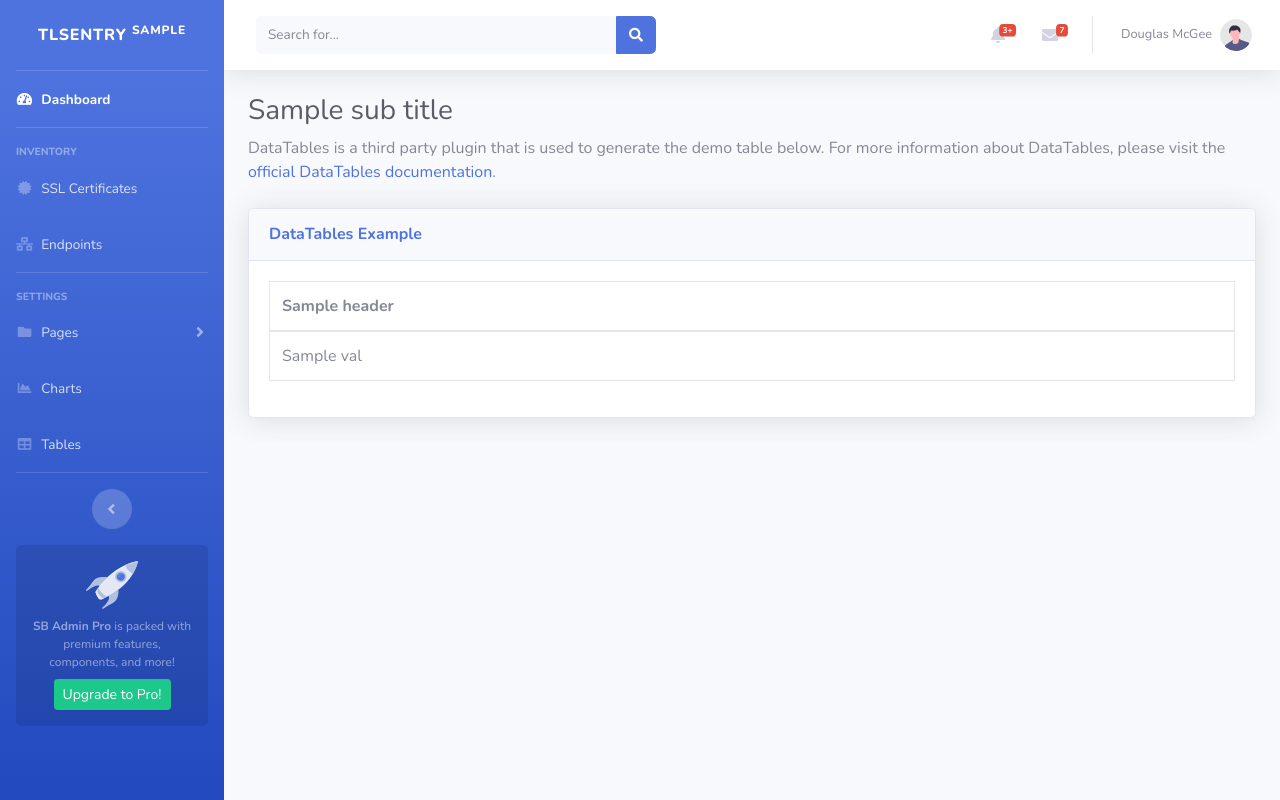
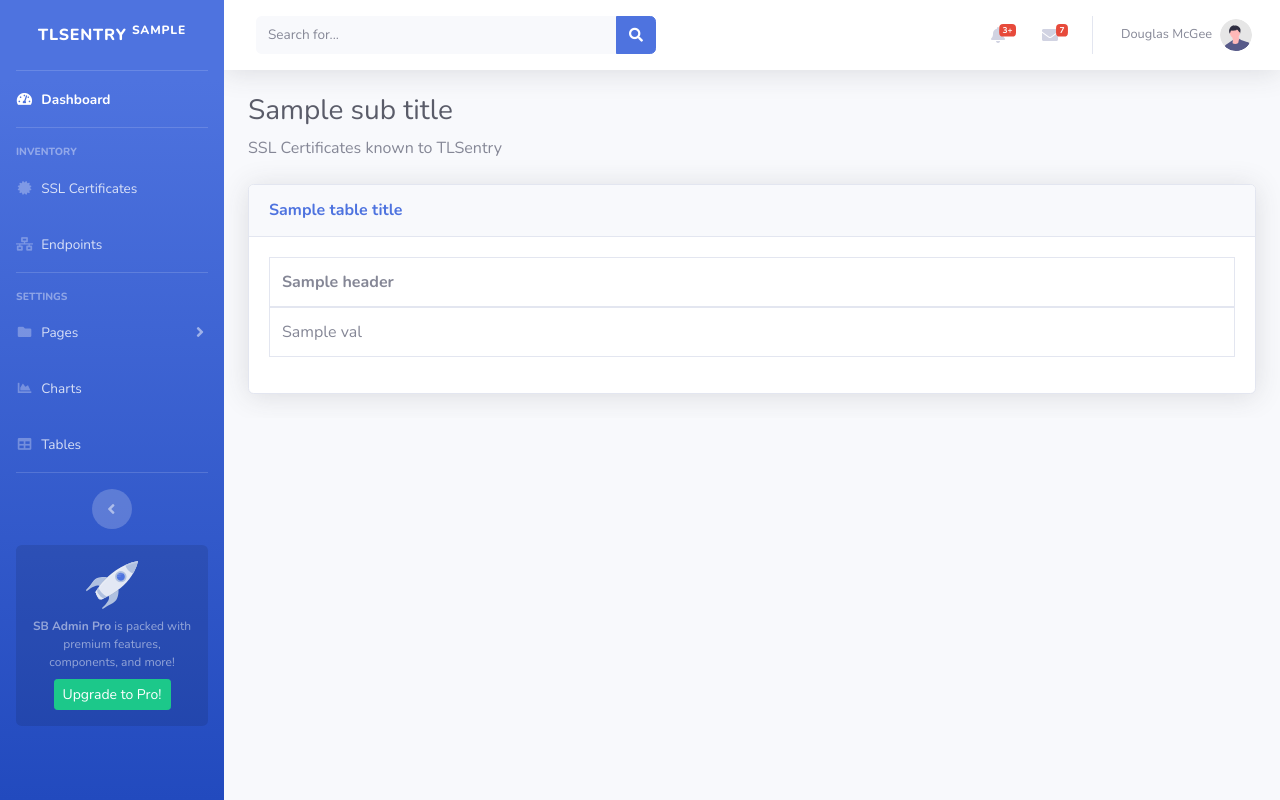
Before and after one commit to zachary-cs/TLSentry, a Flask app: template tlsentry/templates/certs_index.j2 in a window 1280 px wide. Run offline with Flask 2, Linux system fonts and the light colour scheme; the template is opened without the code that fills it: most values are stand-ins (such as "Sample title", 1, 10 or a date in 2020); some libraries are stand-ins or nearby versions.

Commit message:
Cert Page improvements - DataTable Init

```diff
--- a/tlsentry/certs.py
+++ b/tlsentry/certs.py
@@ -23,7 +23,8 @@ def index():
   return render_template(
                           'certs_index.j2',
                           pagedata=pagedata,
-                          sub_title= "Certificates",
+                          sub_title="Certificates",
+                          table_title="Discovered SSL Certificates",
                           headers=q_headers,
                           results=q_results
                         )
--- a/tlsentry/templates/certs_index.j2
+++ b/tlsentry/templates/certs_index.j2
@@ -31,17 +31,16 @@
 
                             <!-- Page Heading -->
                             <h1 class="h3 mb-2 text-gray-800">{{ sub_title }}</h1>
-                            <p class="mb-4">DataTables is a third party plugin that is used to generate the demo table below.
-                                For more information about DataTables, please visit the <a target="_blank"
-                                    href="https://datatables.net">official DataTables documentation</a>.</p>
+                            <p class="mb-4">SSL Certificates known to TLSentry</p>
 
                             <!-- DataTales Example -->
                             <div class="card shadow mb-4">
                                 <div class="card-header py-3">
-                                    <h6 class="m-0 font-weight-bold text-primary">DataTables Example</h6>
+                                    <h6 class="m-0 font-weight-bold text-primary">{{ table_title }}</h6>
                                 </div>
                                 <div class="card-body">
                                     <div class="table-responsive">
+
                                         <table class="table table-bordered" id="dataTable" width="100%" cellspacing="0">
                                             <thead>
                                                 <tr>
@@ -49,7 +48,7 @@
                                                    Dynamically put the headers onto the page
                                                 #}
                                                 {% for h in headers %}
-                                                    <th> {{ h }} </th>
+                                                    <th> {{ h | replace("_"," ") | capitalize }} </th>
                                                 {% endfor %}
                                                 </tr>
                                             </thead>
@@ -85,4 +84,8 @@
         <i class="fas fa-angle-up"></i>
     </a>
 
+
+    <!-- Page level custom scripts -->
+    <script src="{{ url_for('static', filename='js/datatables-activate.js') }}"></script>
+
 {% endblock child_body %}
```
